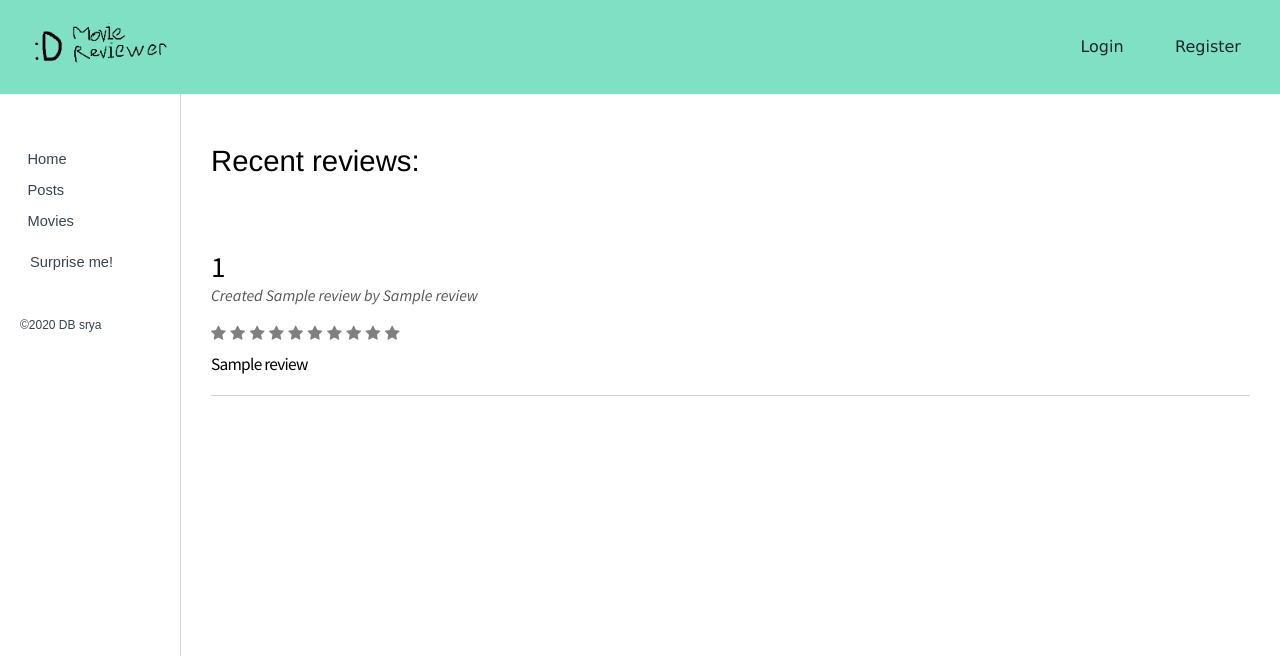
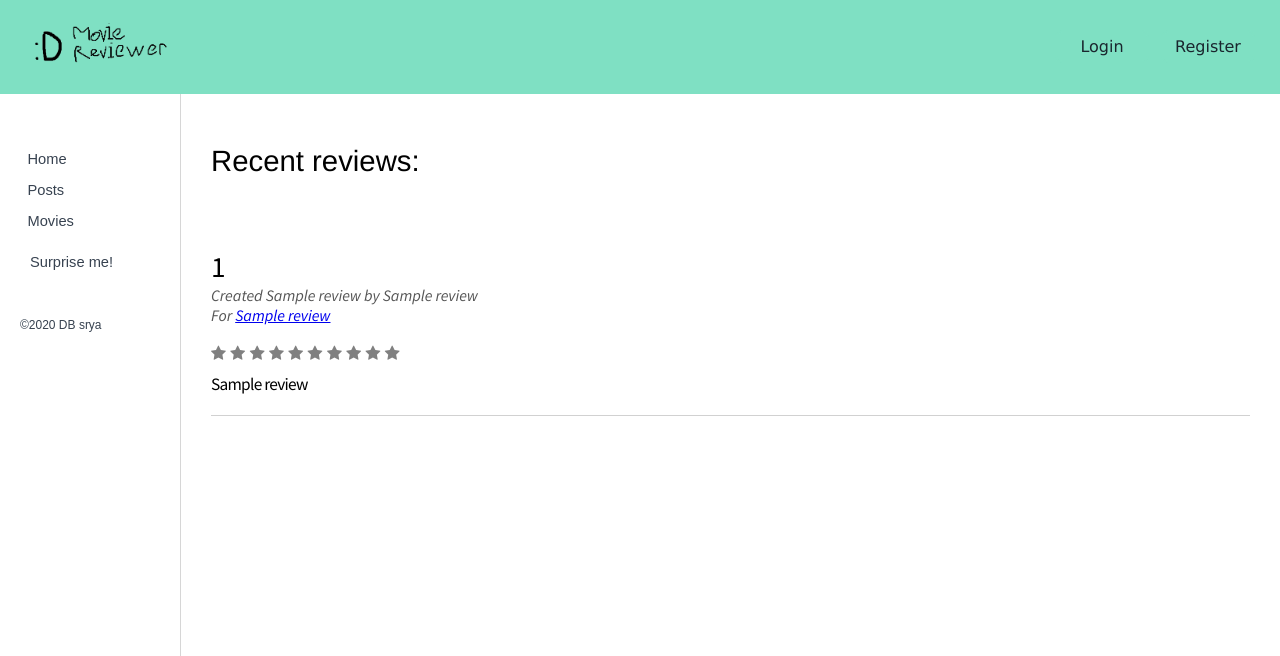
Before and after one commit to nakamarusun/colon-d-movie-review, a Flask app: template ColonD/templates/home/posts.html in a window 1280 px wide. Shown: the top 656 px of the page. Run offline with Flask 2, Linux system fonts and the light colour scheme; the template is opened without the code that fills it: most values are stand-ins (such as "Sample title", 1, 10 or a date in 2020); parts of the project's set-up code (start-up, migrations or seed data) failed here and were passed over.

Commit message:
Addedreferring link back to the movie page in each post in posts.

```diff
--- a/ColonD/movies.py
+++ b/ColonD/movies.py
@@ -49,6 +49,7 @@ def get_movie_poster(id, name, director):
             if not image[0].startswith("https://encrypted"):
                 break
             repeat += 1
+            print("Failed getting image, repeating..")
 
         # If the image is successfully loaded,
         if image:
@@ -183,7 +184,7 @@ def posts():
 
     # If the movie exist.
     cursor = db.mydb.cursor()
-    cursor.execute("SELECT title, created, body, star, username FROM review r JOIN user u ON r.author_id=u.id ORDER BY created DESC;")
+    cursor.execute("SELECT title, created, body, star, username, movie_name, m.id FROM review r JOIN user u ON r.author_id=u.id JOIN movies m ON r.movie_id=m.id ORDER BY created DESC;")
 
     query = cursor.fetchall()
 
--- a/ColonD/templates/home/posts.html
+++ b/ColonD/templates/home/posts.html
@@ -13,10 +13,11 @@ Posts
 <h1>Recent reviews:</h1>
 <div class="movielist">
     {% for r in reviews %}
-    <a class="reviewcontainer" style="cursor:unset;">
+    <div class="reviewcontainer" style="cursor:unset;">
         <div class="content">
             <h1>{{ r[0] }}</h1>
-            <h4>Created {{ r[1] }} by {{ r[4] }}</h4>
+            <h4 style="margin: 0px">Created {{ r[1] }} by {{ r[4] }}</h4>
+            <h4>For <a href="{{ url_for('movies.movie', id=r[6]) }}" style="text-decoration: underline; cursor: pointer;">{{ r[5] }}</a></h4>
             <div class="star_container" style="margin:0px;">
             {% for i in range(10) %}
                 {% if i < r[3] %}
@@ -28,7 +29,7 @@ Posts
             </div>
             <h3 style="margin-top: 10px;">{{ r[2] }}</h3>
         </div>
-    </a>
+    </div>
     {% endfor %}
 </div>
 {% endblock %}
```
